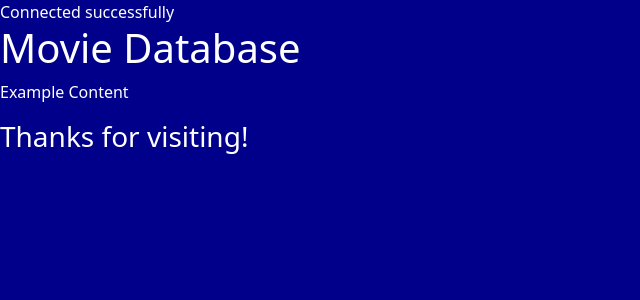
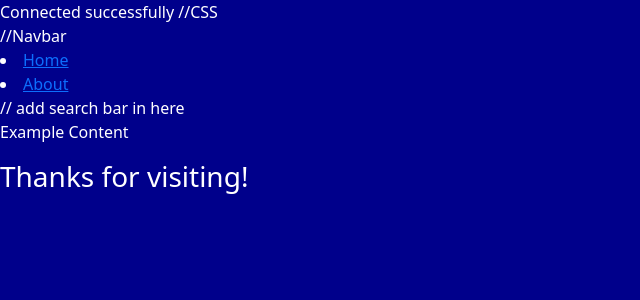
Before and after one commit to h-ashraf/movie-database, a PHP site: page / in a window 1280 px wide. Shown: the top 300 px of the page, without its empty margins (0-640 px from the left). Run offline with PHP 8.4, Linux system fonts and the light colour scheme.

Commit message:
Update header.php

```diff
--- a/header.php
+++ b/header.php
@@ -9,14 +9,21 @@
         <head>
         <meta name="viewport" content="width=device-width, initial-scale=1.0">
         <title>Movie Database</title>
+        //CSS
         <link href="https://cdn.jsdelivr.net/npm/bootstrap@5.1.3/dist/css/bootstrap.min.css" rel="stylesheet" integrity="sha384-1BmE4kWBq78iYhFldvKuhfTAU6auU8tT94WrHftjDbrCEXSU1oBoqyl2QvZ6jIW3" crossorigin="anonymous">
         <link rel='stylesheet' id='stylesheet' href='css/stylesheet.css'"
         </head>
 
-        <body>
+        <header>
+            //Navbar
+            <nav class="active">
+                <li><a href="index.php">Home</a></li>
+                <li><a href="#about">About</a></li>
+            </nav>
 
-            <header>
-                <h1>Movie Database</h1>
-            </header>
+            // add search bar in here
+
+
+        </header>
     _END;
 ?>
```
